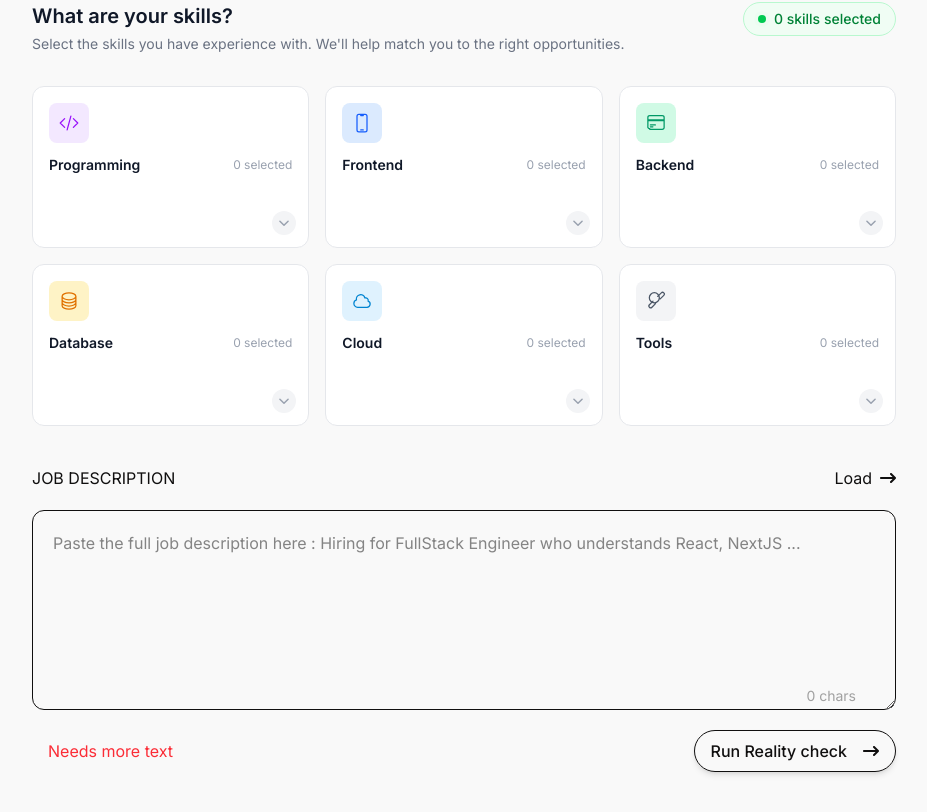
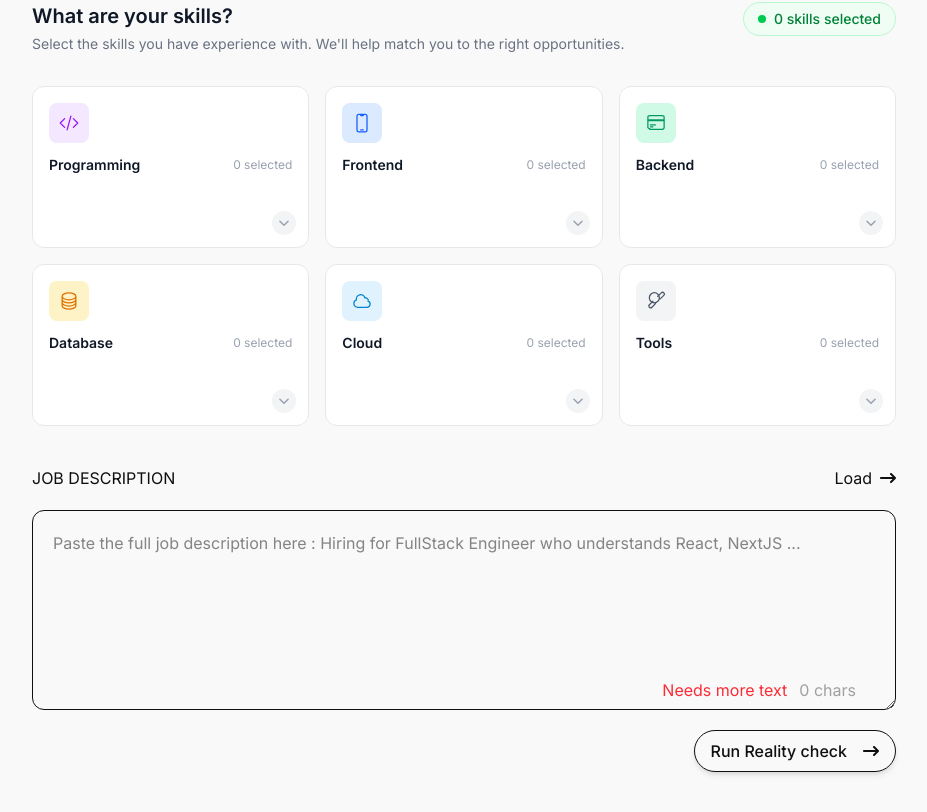
Before and after one commit to 77Gaurav/jdverse, a Next.js app: page / in a window 1280 px wide. Shown: the part 360-1172 px from the top of the page, without its empty margins (176-1103 px from the left). Built offline with nearby package versions, Linux system fonts and the light colour scheme.

Commit message:
UI fixes and improvements

```diff
--- a/app/components/JDTextarea.tsx
+++ b/app/components/JDTextarea.tsx
@@ -11,7 +11,7 @@ export default function JDTextarea({
   jd,
   setjd,
   charCount,
-  textareaRef
+  textareaRef,
 }: Props) {
   return (
     <div className="input flex justify-center mt-5 relative">
@@ -23,8 +23,16 @@ export default function JDTextarea({
         value={jd}
       />
 
-      <div className="absolute bottom-2 sm:bottom-1 right-4 sm:right-10 text-xs sm:text-sm text-neutral-400">
-        {charCount} chars
+      <div className="absolute bottom-2 flex justify-end gap-3 right-10 ">
+        <div
+          className={`text-sm sm:text-base font-['Inter'] ml-4 ${charCount < 50 ? "text-red-500" : "text-green-500"}`}
+        >
+          {charCount < 50 ? "Needs more text" : `Ready`}
+        </div>
+
+        <div className="text-neutral-400 dark:text-white">
+          {charCount} chars
+        </div>
       </div>
     </div>
   );
--- a/app/components/SubmitBar.tsx
+++ b/app/components/SubmitBar.tsx
@@ -12,13 +12,7 @@ export default function SubmitBar({
   onSubmit
 }: Props) {
   return (
-    <div className="submit-action mt-5 flex items-center justify-between flex-wrap gap-3">
-
-      <div className={`text-sm sm:text-base font-['Inter'] ml-4 ${charCount < 50 ? "text-red-500" : "text-green-500"}`}>
-        {charCount < 50
-          ? "Needs more text"
-          : `Ready · ${charCount} chars`}
-      </div>
+    <div className="submit-action mt-5 flex items-center justify-end flex-wrap gap-3">
 
       <button
         className='px-4 py-2 border rounded-full cursor-pointer text-sm sm:text-base shadow-md'
```
